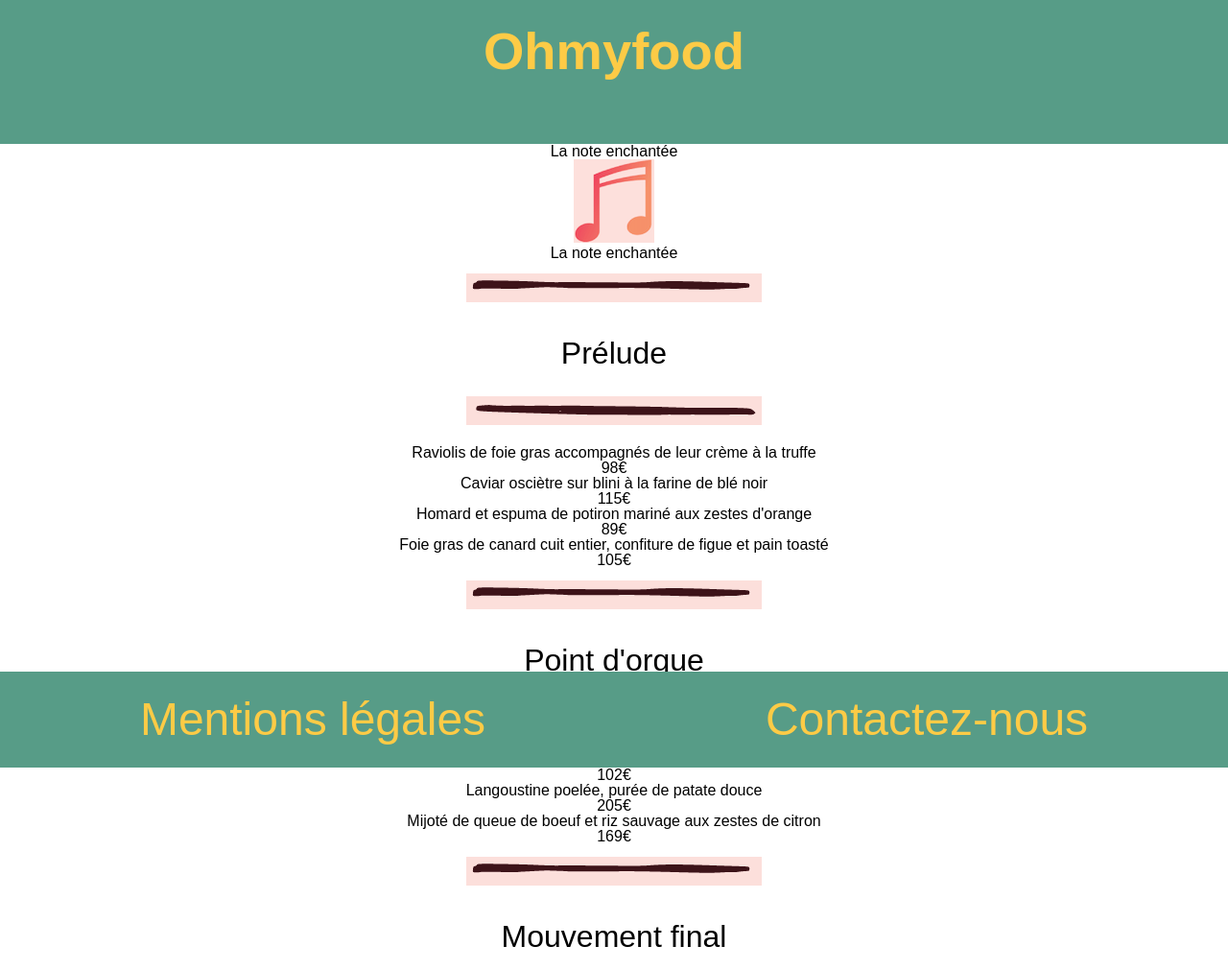
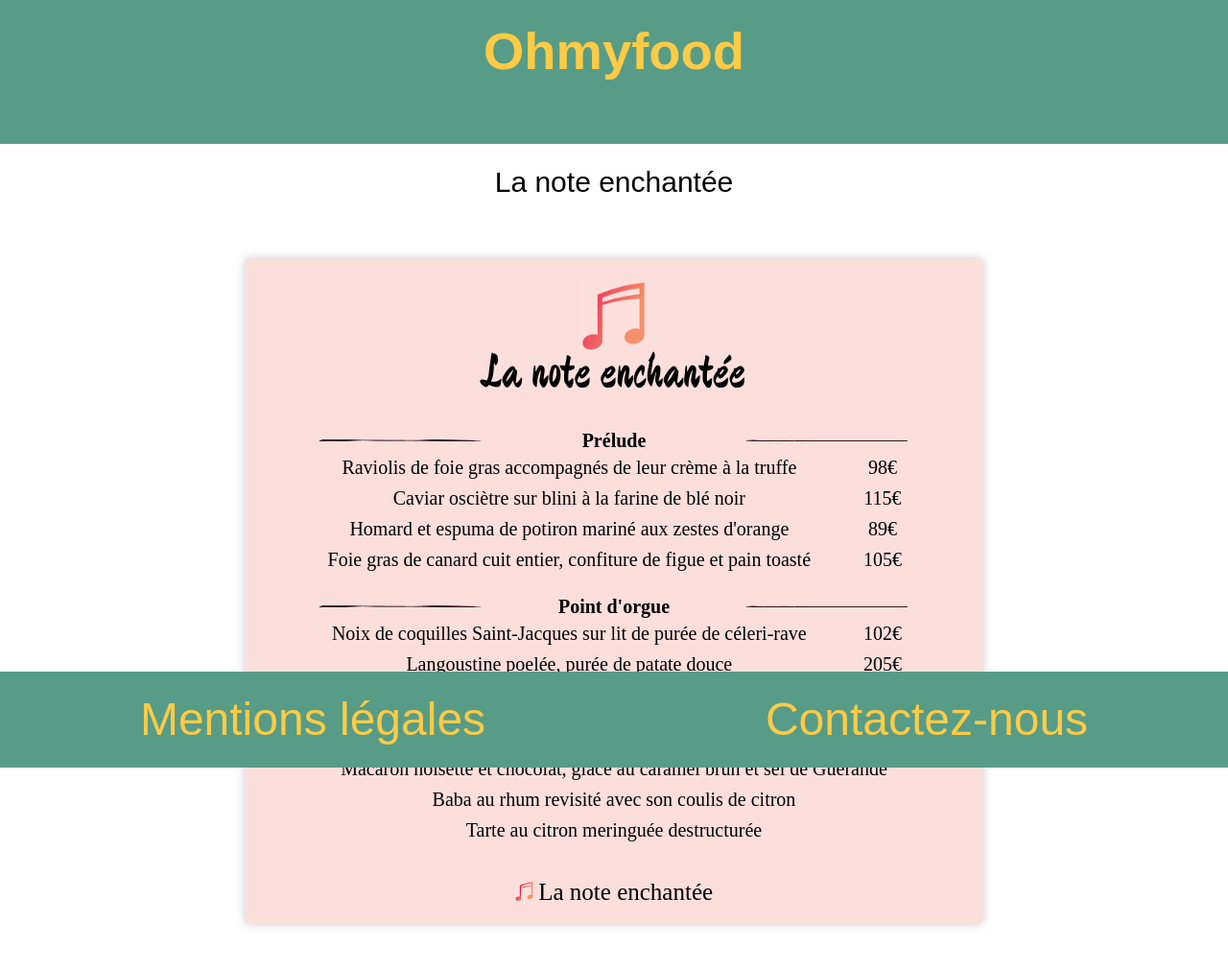
Before and after one commit to KevinDruart/P3_Druart_Kevin, a website: page menu1.html in a window 1280 px wide. Shown: the top 1011 px of the page at 96% size. Drawn offline with nearby package versions, Linux system fonts and the light colour scheme; files that its build step writes are made by us from their sources; a web font is replaced by a local one.

Commit message:
Update menu1.scss

```diff
--- a/sass/menu1.scss
+++ b/sass/menu1.scss
@@ -1,11 +1,10 @@
+@import "menu.scss";
 @import "variables.scss";
-@import "mixins.scss";
-
-/*Parametres fonts*/
+/* Parametres fonts */
 
 @font-face {
     font-family: 'devonshireregular';
-    src: url('Fonts//devonshire-regular-webfont.woff2') format('woff2'),
+    src: url('Fonts/devonshire/devonshire-regular-webfont.woff2') format('woff2'),
          url('Fonts/devonshire/devonshire-regular-webfont.woff') format('woff');
     font-weight: normal;
     font-style: normal;
@@ -13,49 +12,98 @@
 }
 
 @font-face {
-    font-family: 'kalamlight';
-    src: url('Fonts/kalam/kalam-light-webfont.woff2') format('woff2'),
-         url('Fonts/kalam/kalam-light-webfont.woff') format('woff');
+    font-family: 'kalamregular';
+    src: url('Fonts/kalam/kalam-regular-webfont.woff2') format('woff2'),
+         url('Fonts/kalam/kalam-regular-webfont.woff') format('woff');
     font-weight: normal;
     font-style: normal;
 
 }
 
-/*parametres couleur du degradé*/
+@font-face {
+    font-family: 'kalamlight';
+    src: url('kalam-light-webfont.woff2') format('woff2'),
+         url('kalam-light-webfont.woff') format('woff');
+    font-weight: normal;
+    font-style: normal;
+
+}
+
+/* parametres couleur du degradé */
 
 $degrad-color1:#ee5a61;
 $degrad-color2: #f4896d;
 
-/*parametres menu page d'accueil*/
 
 .menu1 {
   font-family: 'devonshireregular';
-        span {
   background: linear-gradient(to right, $degrad-color1 0%, $degrad-color2 100%);
   -webkit-background-clip: text;
   -webkit-text-fill-color: transparent;
 }
-        h2 {
-            color: black;
+
+
+/* specifique menu 1 page menu */
+
+#menu_1 {
+    .sub_section {
+    background-color: $menu1;
+    font-family: 'kalamregular';
+    font-weight: 300;
+    h4 {
+        font-weight: bolder;
       }
-        h3 {
-            color: black;
-            text-transform: uppercase;
-            font-family: 'kalamlight';
   }
 }
 
-/*parametres page menu*/
-
-#la_note main{
-    font-family: 'kalamlight';
-        article {
-            background-color: $menu1;
+#title_menu {
+    display: flex;
+    flex-direction: column;
+    align-items: center;
+    margin-top: 24px;
+    img {
+        width: 25%;
+      }
+    h3 {
+        font-family: 'devonshireregular';
+        font-size: 23px;
+        font-weight: 100;
+        margin-top: 0;
+        margin-bottom: 10px;
       }
   }
 
+#last_item {
+    display: flex;
+    flex-direction: row;
+    justify-content: center;
+    font-family: "Devonshire";
+    width: 45%;
+    margin-top: 17px;
+    margin-bottom: 20px;
+    img {
+        max-height: 20px;
+        margin-right: 5px;
+      }
+    p {
+        font-size: 17px;
+        margin: 0;
+      }
+  }
 
+/* parametre responsive */
 
-.moments {
-
+@media all and (min-width: 992px) {
+    #last_item {
+      align-items: center;
+      p {
+        font-size: 25px;
       }
+    }
+    #title_menu {
+        margin-bottom: 20px;
+        h3 {
+            font-size:50px;
+        }
+      }
+  }
```
Lines whose indentation alone changed are shown as unchanged.
